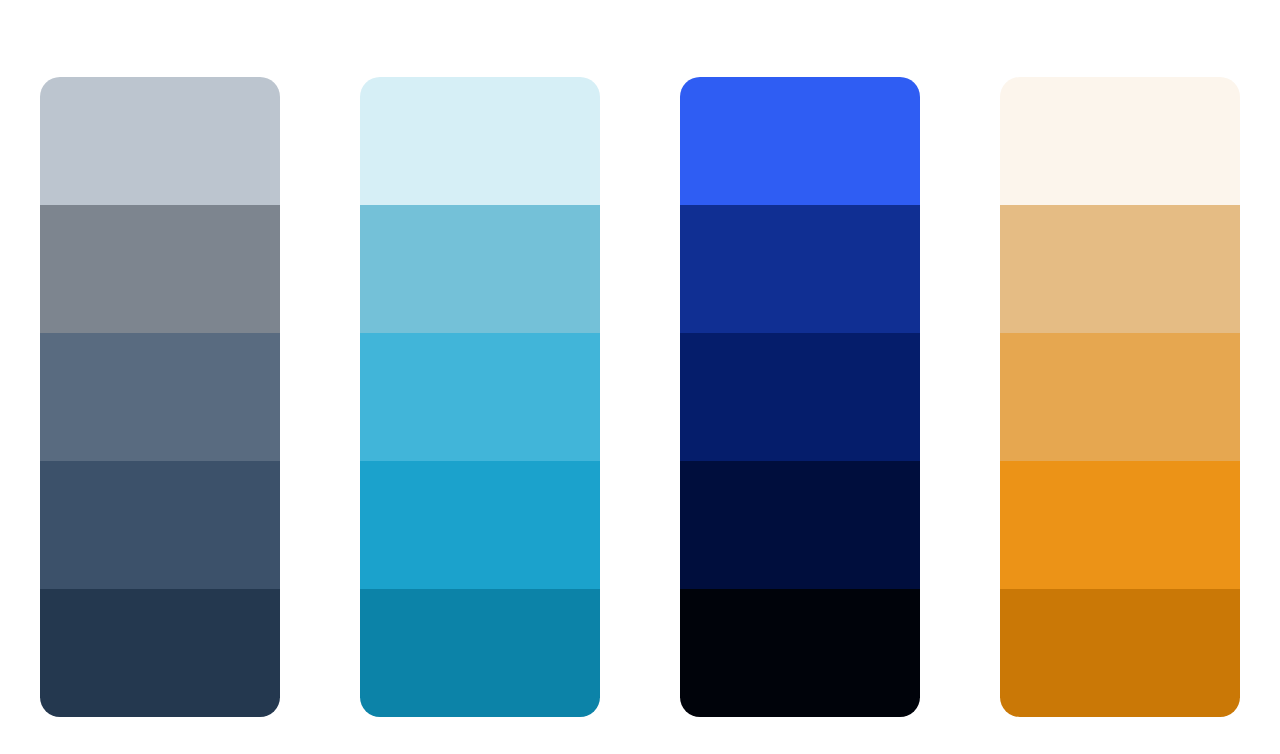
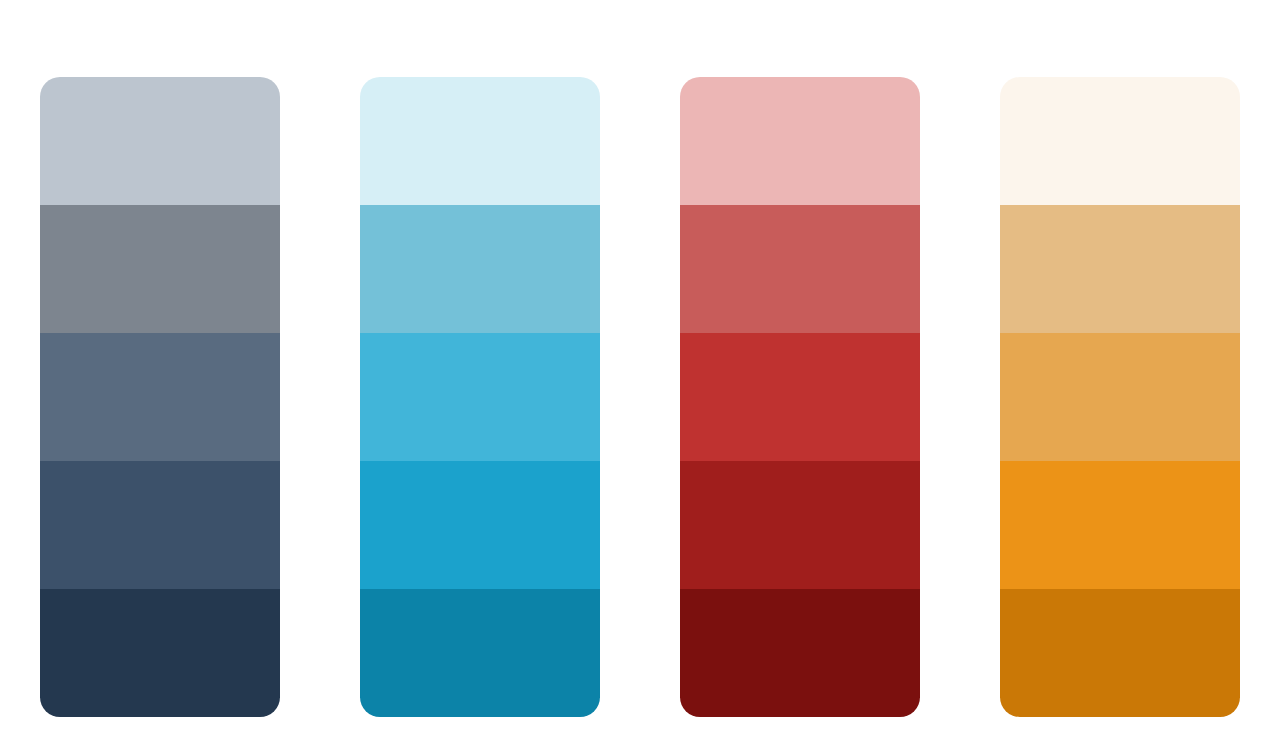
Before and after one commit to cds-snc/gcds-utility, a website: page src/stage/index.html in a window 1280 px wide. Shown: the part 319-1073 px from the top of the page. Drawn offline with nearby package versions, Linux system fonts and the light colour scheme; files that its build step writes are made by us from their sources.

Commit message:
Update from https://github.com/cds-snc/gc-design-tokens/commit/e8cf270701beb178d4ebce5adefc913123d0b915

```diff
--- a/src/variables/_variables.scss
+++ b/src/variables/_variables.scss
@@ -1,16 +1,16 @@
 
 // Do not edit directly
-// Generated on Mon, 17 Jan 2022 18:16:32 GMT
+// Generated on Mon, 17 Jan 2022 18:24:17 GMT
 
 $gcds-colour-utils-blue: #0535D2;
 $gcds-colour-utils-purple: #7834BC;
 $gcds-colour-utils-white: #ffffff;
 $gcds-colour-utils-black: #000000;
-$gcds-colour-base-red-100: #2f5df3;
-$gcds-colour-base-red-300: #102f93;
-$gcds-colour-base-red-500: #051d6b;
-$gcds-colour-base-red-700: #000e3d;
-$gcds-colour-base-red-900: #00030a;
+$gcds-colour-base-red-100: #ecb6b5;
+$gcds-colour-base-red-300: #c85c5a;
+$gcds-colour-base-red-500: #bf3230;
+$gcds-colour-base-red-700: #a01e1c;
+$gcds-colour-base-red-900: #7b100e;
 $gcds-colour-base-cyan-100: #d6eff6;
 $gcds-colour-base-cyan-300: #74c1d8;
 $gcds-colour-base-cyan-500: #41b5d9;
--- a/src/variables/variables.css
+++ b/src/variables/variables.css
@@ -1,6 +1,6 @@
 /**
  * Do not edit directly
- * Generated on Mon, 17 Jan 2022 18:16:32 GMT
+ * Generated on Mon, 17 Jan 2022 18:24:17 GMT
  */
 
 :root {
@@ -8,11 +8,11 @@
   --gcds-colour-utils-purple: #7834BC;
   --gcds-colour-utils-white: #ffffff;
   --gcds-colour-utils-black: #000000;
-  --gcds-colour-base-red-100: #2f5df3;
-  --gcds-colour-base-red-300: #102f93;
-  --gcds-colour-base-red-500: #051d6b;
-  --gcds-colour-base-red-700: #000e3d;
-  --gcds-colour-base-red-900: #00030a;
+  --gcds-colour-base-red-100: #ecb6b5;
+  --gcds-colour-base-red-300: #c85c5a;
+  --gcds-colour-base-red-500: #bf3230;
+  --gcds-colour-base-red-700: #a01e1c;
+  --gcds-colour-base-red-900: #7b100e;
   --gcds-colour-base-cyan-100: #d6eff6;
   --gcds-colour-base-cyan-300: #74c1d8;
   --gcds-colour-base-cyan-500: #41b5d9;
```
